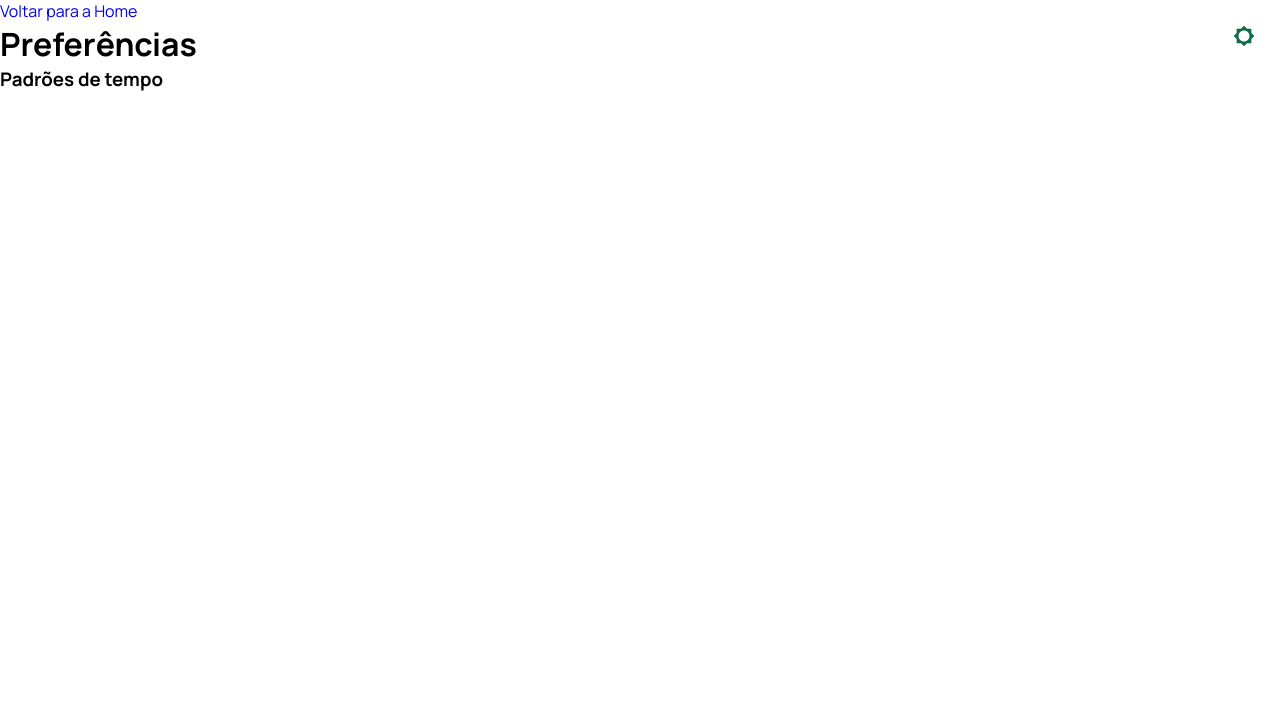
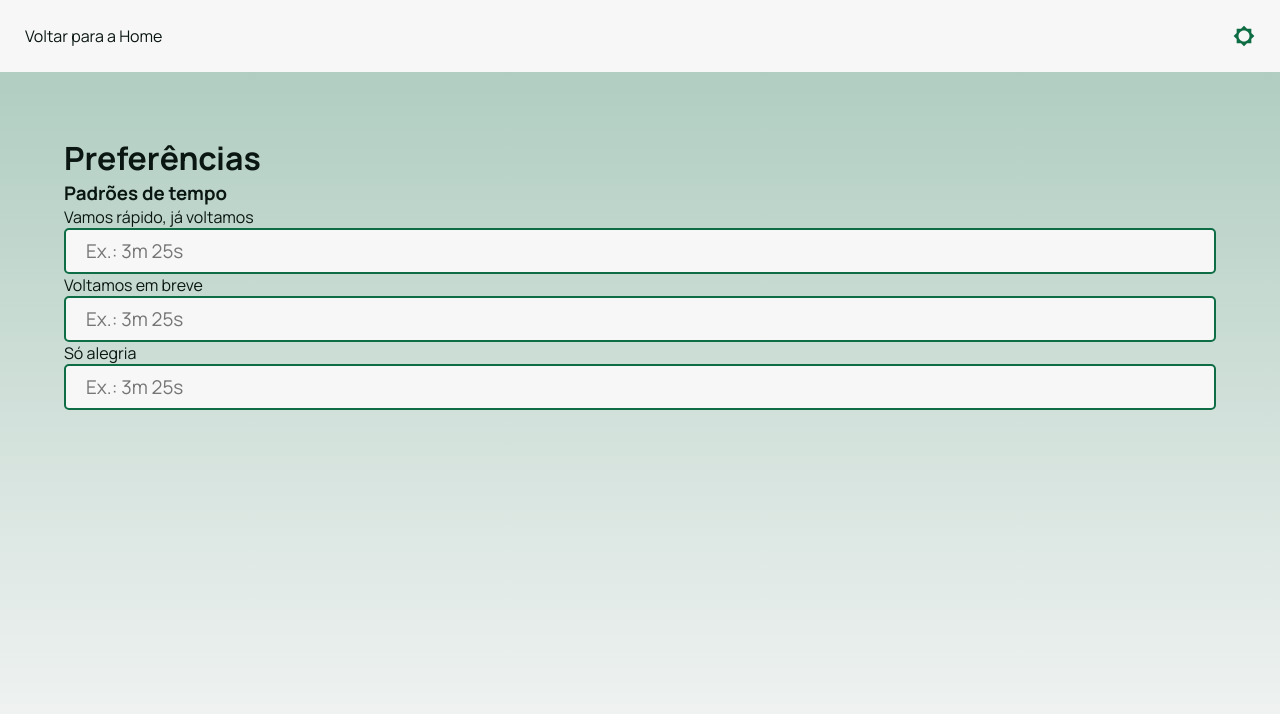
Before and after one commit to nascjoao/trybe-countdown, a React (Create React App) app: page /settings in a window 1280 px wide. Shown: the top 714 px of the page. Built offline with nearby package versions, Linux system fonts and the light colour scheme.

Commit message:
feat: user can custom time presets

```diff
--- a/src/App.js
+++ b/src/App.js
@@ -47,7 +47,7 @@ class App extends React.Component {
   render() {
     const { theme } = this.state;
     return (
-      <div data-theme={theme}>
+      <div id="App" data-theme={theme}>
         <Switch>
           <Route path="/about" component={About} />
           <Route path="/settings" component={Preferences} />
--- a/src/components/Countdown/index.jsx
+++ b/src/components/Countdown/index.jsx
@@ -1,4 +1,5 @@
 import React from 'react';
+import timeFunctions from '../../functions/time';
 import './styles.scss';
 
 import {
@@ -90,8 +91,8 @@ class Countdown extends React.Component {
 
   setMinutesAndSeconds() {
     const { time } = this.state;
-    const minutes = Math.floor(time / 60);
-    const seconds = time % 60;
+    const { convertTimeToMinutesAndSeconds } = timeFunctions;
+    const { minutes, seconds } = convertTimeToMinutesAndSeconds(time);
 
     this.setState({ minutes, seconds });
   }
@@ -126,26 +127,32 @@ class Countdown extends React.Component {
   }
 
   shortInterval() {
-    const time = 4 * 60;
+    const { getPreset } = timeFunctions;
+    const time = getPreset('Vamos rápido, já voltamos', 4 * 60);
 
     this.setState({ time, countdownIsActive: true });
   }
 
   regularInterval() {
-    const time = 6 * 60;
+    const { getPreset } = timeFunctions;
+    const time = getPreset('Voltamos em breve', 6 * 60);
 
     this.setState({ time, countdownIsActive: true });
   }
 
   longInterval() {
-    const time = 10 * 60;
+    const { getPreset } = timeFunctions;
+    const time = getPreset('Só alegria', 10 * 60);
 
     this.setState({ time, countdownIsActive: true });
   }
 
   randomInterval() {
-    const min = Math.ceil(30);
-    const max = Math.floor(180);
+    const { getPreset } = timeFunctions;
+    const shortestTime = getPreset('Vamos rápido, já voltamos', 4 * 60);
+    const longestTime = getPreset('Só alegria', 10 * 60);
+    const min = Math.ceil(shortestTime);
+    const max = Math.floor(longestTime);
     const time = Math.floor(Math.random() * (max - min + 1) + min);
 
     this.setState({ time, countdownIsActive: true });
--- a/src/components/Countdown/styles.scss
+++ b/src/components/Countdown/styles.scss
@@ -15,7 +15,7 @@
 
     span {
       background: linear-gradient(125deg, var(--green) 30%, var(--dark-green) 80%);
-      color: var(--text);
+      color: var(--text-secondary);
       display: inline-block;
       font-size: 7.75rem;
       height: 10.5625rem;
@@ -71,7 +71,7 @@
       border: 2px solid var(--dark-green);
       border-right: 0;
       border-radius: 5px 0 0 5px;
-      color: var(--dark-green);
+      color: var(--text);
       flex: 1;
       font-size: 1.1875rem;
       outline-color: var(--dark-green);
@@ -114,7 +114,7 @@
     align-content: center;
     animation: scaleIn .4s forwards;
     background: rgba(0, 0, 0, 0.9);
-    color: var(--text);
+    color: var(--text-secondary);
     display: grid;
     gap: 2.5rem;
     height: 100%;
--- a/src/components/Menu/styles.scss
+++ b/src/components/Menu/styles.scss
@@ -53,7 +53,7 @@
     }
 
     a {
-      color: var(--dark-green);
+      color: var(--text);
     }
   }
 
--- /dev/null
+++ b/src/components/Preferences/components/TimePreset/index.jsx
@@ -0,0 +1,80 @@
+/* eslint-disable react/prop-types */
+import React, { Component } from 'react';
+import timeFunctions from '../../../../functions/time';
+
+import './styles.scss';
+
+export default class TimePreset extends Component {
+  constructor() {
+    super();
+
+    this.state = {
+      name: '',
+      currentTime: '',
+      isValueValid: '',
+    };
+
+    this.loadData = this.loadData.bind(this);
+    this.handleInputTime = this.handleInputTime.bind(this);
+  }
+
+  componentDidMount() {
+    this.loadData();
+  }
+
+  componentDidUpdate(prevProps, prevState) {
+    if (prevState.isValueValid !== this.state.isValueValid) {
+      this.loadData();
+    }
+  }
+
+  handleInputTime({ target }) {
+    const { convertCustomTimeToSeconds, setPreset } = timeFunctions;
+    const temporaryTime = target.value;
+    const { name } = this.state;
+
+    const timePattern = /^([1-5][0-9]|[1-9])m\s([1-5][0-9]|[1-9])+s$|^([1-5][0-9]|[1-9])(m|s)$/g;
+
+    if (temporaryTime.match(timePattern)) {
+      const time = convertCustomTimeToSeconds(temporaryTime);
+      this.setState({ isValueValid: true });
+      setPreset(name, time);
+    } else if (temporaryTime === '') {
+      this.setState({ isValueValid: '' });
+    } else {
+      this.setState({ isValueValid: false });
+    }
+  }
+
+  loadData() {
+    const { convertTimeToMinutesAndSeconds } = timeFunctions;
+    const { label } = this.props;
+    const presets = JSON.parse(localStorage.getItem('presets'));
+
+    if (presets) {
+      const found = presets.find((preset) => preset.name === label);
+      if (found) {
+        const { minutes, seconds } = convertTimeToMinutesAndSeconds(found.time);
+        this.setState({ name: label, currentTime: `${minutes}:${seconds}` });
+      }
+    }
+  }
+
+  render() {
+    const { currentTime, isValueValid } = this.state;
+    const { label } = this.props;
+    return (
+      <label className="timePreset">
+        {label}
+        <div className="currentTime">{currentTime}</div>
+        <input
+          type="text"
+          spellCheck={false}
+          placeholder="Ex.: 3m 25s"
+          onChange={this.handleInputTime}
+          className={`isValueValid-${isValueValid}`}
+        />
+      </label>
+    );
+  }
+}
--- /dev/null
+++ b/src/components/Preferences/components/TimePreset/styles.scss
@@ -0,0 +1,30 @@
+.timePreset {
+  display: grid;
+
+  .currentTime {
+    font-size: 2.5rem;
+  }
+
+  input {
+    background: var(--background-secondary);
+    border: 2px solid var(--dark-green);
+    border-radius: 5px;
+    color: var(--text);
+    flex: 1;
+    font-size: 1.1875rem;
+    outline-color: var(--dark-green);
+    outline-offset: -1px;
+    padding: .5rem 1.25rem;
+    height: 100%;
+
+    &.isValueValid-true {
+      border: 2px solid var(--green);
+      outline-color: var(--green);
+    }
+
+    &.isValueValid-false {
+      border: 2px solid #bd3440;
+      outline-color: #bd3440;
+    }
+  }
+}
--- a/src/components/Preferences/index.jsx
+++ b/src/components/Preferences/index.jsx
@@ -1,5 +1,8 @@
 import React from 'react';
 import { Link } from 'react-router-dom';
+import TimePreset from './components/TimePreset';
+
+import './styles.scss';
 
 class Preferences extends React.Component {
   constructor() {
@@ -15,8 +18,15 @@ class Preferences extends React.Component {
         <header>
           <Link to='/'>Voltar para a Home</Link>
         </header>
-        <h1>Preferências</h1>
-        <h3>Padrões de tempo</h3>
+        <main>
+          <h1>Preferências</h1>
+          <h3>Padrões de tempo</h3>
+          <form>
+            <TimePreset label="Vamos rápido, já voltamos" />
+            <TimePreset label="Voltamos em breve" />
+            <TimePreset label="Só alegria" />
+          </form>
+        </main>
       </div>
     );
   }
--- /dev/null
+++ b/src/components/Preferences/styles.scss
@@ -0,0 +1,12 @@
+header {
+  background: var(--background-secondary);
+  padding: 1.5625rem;
+
+  a {
+    color: var(--text);
+  }
+}
+
+main {
+  padding: 4rem;
+}
--- /dev/null
+++ b/src/functions/time.js
@@ -0,0 +1,80 @@
+function getPreset(name, timeForCreation) {
+  const presets = JSON.parse(localStorage.getItem('presets'));
+
+  if (presets) {
+    const found = presets.find((preset) => preset.name === name);
+    if (found) return found.time;
+    else {
+      localStorage.setItem('presets', JSON.stringify([
+        ...presets,
+        {
+          name,
+          time: timeForCreation,
+        }
+      ]));
+
+      return timeForCreation;
+    }
+  } else {
+    localStorage.setItem('presets', JSON.stringify([{
+      name,
+      time: timeForCreation,
+    }]));
+
+    return timeForCreation;
+  }
+}
+
+function convertTimeToMinutesAndSeconds(time) {
+  const minutes = String(Math.floor(time / 60)).padStart(2, '0');
+  const seconds = String(time % 60).padStart(2, '0');
+
+  return {
+    minutes,
+    seconds,
+  };
+}
+
+function setPreset(name, timeToUpdate) {
+  const presets = JSON.parse(localStorage.getItem('presets'));
+
+  if (presets) {
+    const updatedPresets = presets.map((preset) => {
+      const presetToUpdate = preset;
+      if (presetToUpdate.name === name) {
+        presetToUpdate.time = timeToUpdate;
+      }
+
+      return presetToUpdate;
+    });
+
+    localStorage.setItem('presets', JSON.stringify(updatedPresets));
+  }
+}
+
+function convertCustomTimeToSeconds(temporaryTime) {
+  temporaryTime = temporaryTime.split(/\s/);
+
+  let seconds = 0;
+
+  temporaryTime.forEach((unit) => {
+    if (unit.includes('m')) {
+      const temporaryMinutes = unit.replace('m', '');
+      const minutesInSeconds = Math.floor(temporaryMinutes * 60);
+      seconds += minutesInSeconds;
+    } else {
+      let temporarySeconds = unit.replace('s', '');
+      temporarySeconds = temporarySeconds % 60;
+      seconds += temporarySeconds;
+    }
+  });
+
+  return seconds;
+}
+
+export default {
+  getPreset,
+  convertTimeToMinutesAndSeconds,
+  setPreset,
+  convertCustomTimeToSeconds,
+};
--- a/src/index.scss
+++ b/src/index.scss
@@ -1,7 +1,8 @@
 :root {
   --background: linear-gradient(#0e6d45 -200%, #f7f7f7);
   --background-secondary: #f7f7f7;
-  --text: #e0fff2;
+  --text-secondary: #e0fff2;
+  --text: #0a1611;
   --green: #0aac68;
   --dark-green: #0e6d45;
 }
@@ -9,6 +10,7 @@
 [data-theme="dark"] {
   --background: linear-gradient(#0e6d45 -200%, #222);
   --background-secondary: #222;
+  --text-secondary: #e0fff2;
   --text: #e0fff2;
   --green: #0aac68;
   --dark-green: #0e6d45;
@@ -31,13 +33,19 @@
   text-decoration: none;
 }
 
+#App {
+  background: var(--background);
+  color: var(--text);
+  min-height: 100vh;
+}
+
 button {
   align-items: center;
   background: linear-gradient(var(--green), var(--dark-green));
   border: 2px solid var(--dark-green);
   border-radius: 5px;
   box-shadow: inset 0 2px rgba(255, 255, 255, 0.2), inset 0 -2px 5px var(--dark-green);
-  color: var(--text);
+  color: var(--text-secondary);
   cursor: pointer;
   display: inline-flex;
   font-size: .875rem;
```
